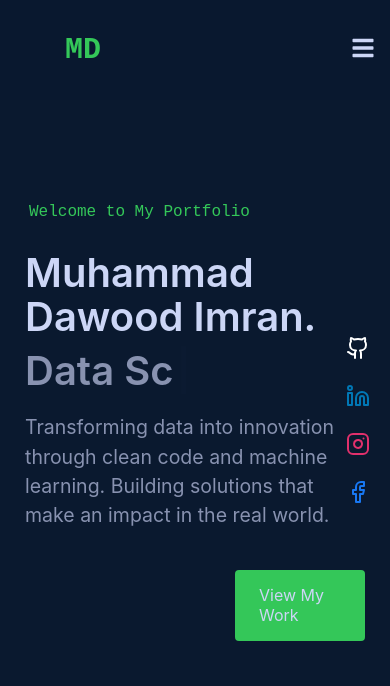
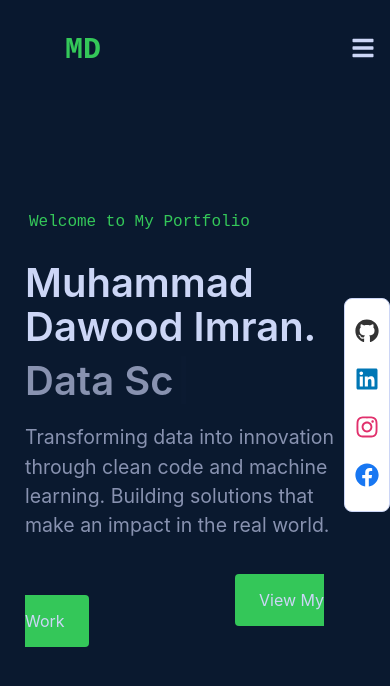
Before and after one commit to Dawood-Imran/portfolio, a React (Create React App) app: page / in a window 390 px wide. Shown: the top 686 px of the page. Built offline with nearby package versions, Linux system fonts and the light colour scheme.

Commit message:
making the site responsive

```diff
--- a/src/components/Home.js
+++ b/src/components/Home.js
@@ -1,7 +1,8 @@
 import React from 'react';
 import { Link } from 'react-router-dom';
 import { Typewriter } from 'react-simple-typewriter';
-import { Github, Linkedin, Instagram, Facebook } from 'lucide-react';
+
+import { FaGithub, FaLinkedin, FaInstagram, FaFacebook } from 'react-icons/fa';
 import './styles/Home.css';
 
 const Home = () => {
@@ -30,20 +31,21 @@ const Home = () => {
           </Link>
         </div>
       </div>
-      <div className="connect-links" >
+      <div className="connect-links-container">
+        <div className="connect-links">
           <a href="https://github.com/Dawood-Imran" target="_blank" rel="noopener noreferrer">
-          <Github size={24} color='white' />
+            <FaGithub size={24} color='#333' />
           </a>
           <a href="https://www.linkedin.com/in/muhammad-dawood-imran/" target="_blank" rel="noopener noreferrer">
-          <Linkedin size={24} color='#0077B5' />
+            <FaLinkedin size={24} color='#0077B5' />
           </a>
-
           <a href="https://www.instagram.com/m.daud_09/?igsh=MTV3M210YnFidHE5aQ%3D%3D" target="_blank" rel="noopener noreferrer">
-          <Instagram size={24} color="#E1306C"/>
+            <FaInstagram size={24} color="#E1306C"/>
           </a>
           <a href="https://www.facebook.com/yourusername" target="_blank" rel="noopener noreferrer">
-          <Facebook size={24} color="#1877F2" />
+            <FaFacebook size={24} color="#1877F2" />
           </a>
+        </div>
       </div>
     </section>
   );
--- a/src/components/styles/Home.css
+++ b/src/components/styles/Home.css
@@ -41,7 +41,7 @@
 .home-content p {
   margin: 20px 0 0;
   max-width: 540px;
-  color: var(--slate);
+  color: var (--slate);
   font-size: clamp(16px, 5vw, 20px);
   line-height: 1.5;
 }
@@ -58,8 +58,6 @@
 
 .button-container {
   margin-top: 50px;
-  display: flex;
-  justify-content: center;
 }
 
 .styled-button {
@@ -81,32 +79,13 @@
 }
 
 @media (max-width: 768px) {
-  .button-container {
-    margin-top: 30px;
-    justify-content: center; /* Ensure button stays centered */
+  .home {
+    padding: 0 50px;
   }
 
   .styled-button {
+    font-size: 14px;
     padding: 0.5rem 0.75rem;
-    font-size: 14px;
-  }
-}
-
-@media (max-width: 480px) {
-  .button-container {
-    margin-top: 20px;
-    justify-content: center; /* Ensure button stays centered */
-  }
-
-  .styled-button {
-    padding: 0.5rem 0.5rem;
-    font-size: 12px;
-  }
-}
-
-@media (max-width: 768px) {
-  .home {
-    padding: 0 50px;
   }
 }
 
@@ -114,13 +93,25 @@
   .home {
     padding: 0 25px;
   }
+
+  .styled-button {
+    font-size: 12px;
+    padding: 0.5rem 0.75rem;
+  }
+}
+
+.connect-links-container {
+  position: fixed;
+  right: 0%;
+  top: 48%;
+  transform: translateY(-50%);
+  background-color: white;
+  border: 1px solid var(--lightest-slate);
+  border-radius: 8px;
+  padding: 10px;
 }
 
 .connect-links {
-  position: fixed;
-  right: 20px;
-  top: 50%;
-  transform: translateY(-50%);
   display: flex;
   flex-direction: column;
   align-items: center;
```
Lines whose indentation alone changed are shown as unchanged.
